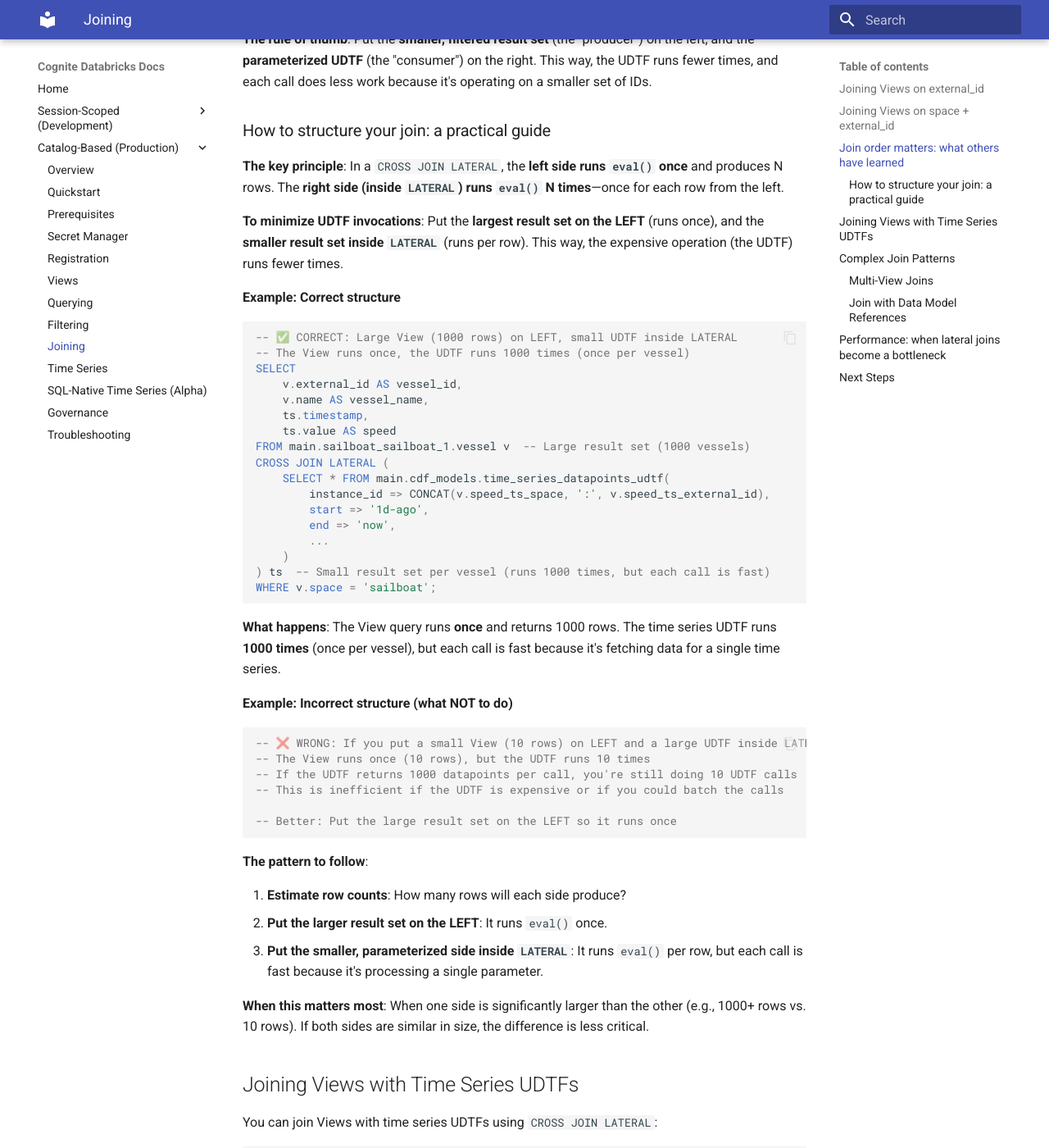
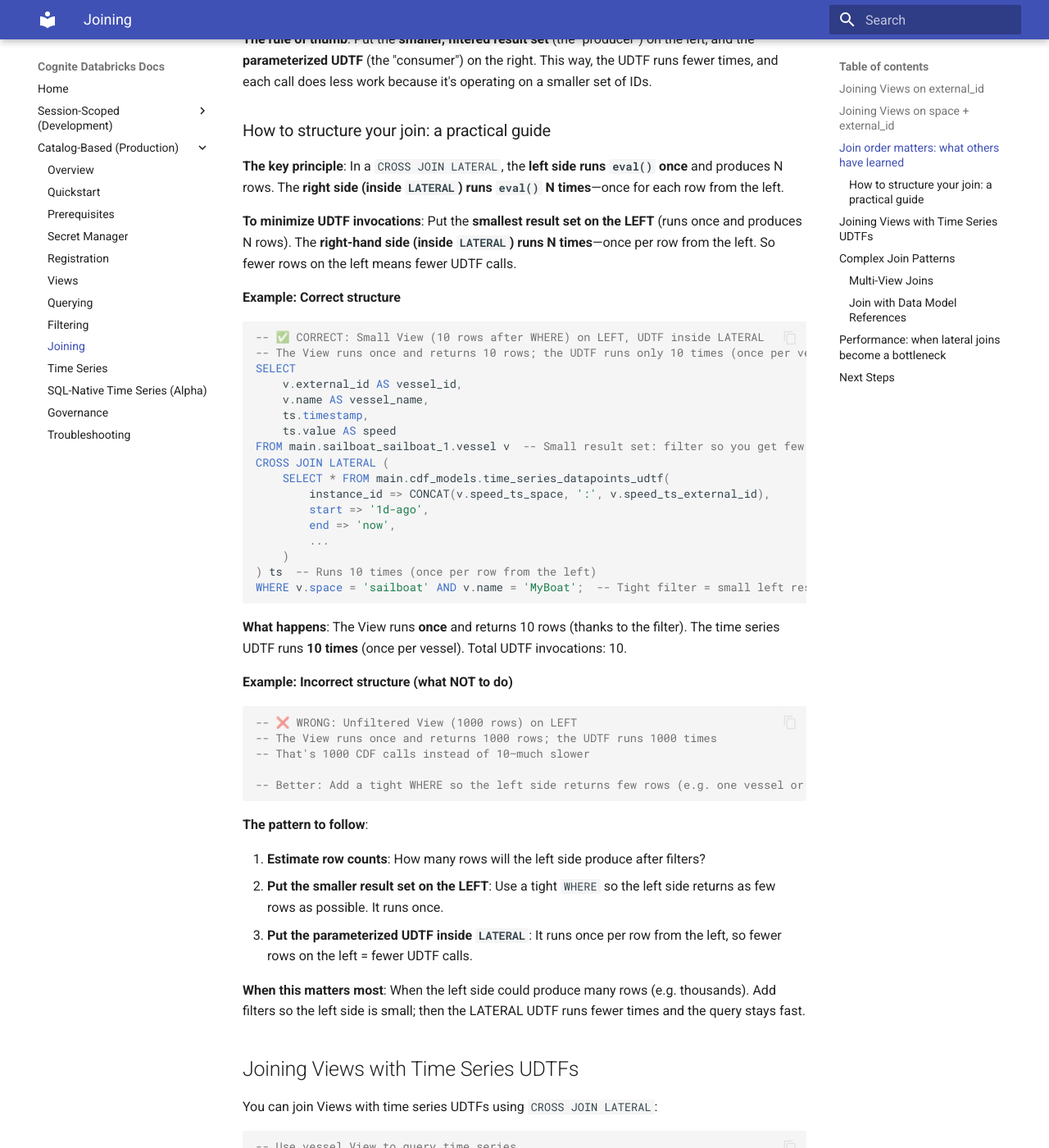
Before and after one commit to cognitedata/cognite-databricks, an MkDocs documentation site: the page built from docs/catalog_based/joining.md, in a window 1280 px wide and 1400 px high, scrolled down 1233 px. Shown: the whole window at 82% size. Built offline with MkDocs 1.6.1 and Material for MkDocs 9.7.7, drawn with Linux system fonts in a browser that asks for light colours.

Commit message:
docs: fix join order - put smaller result set on LEFT to minimize UDTF calls

````diff
--- a/docs/catalog_based/joining.md
+++ b/docs/catalog_based/joining.md
@@ -51,19 +51,19 @@ When you join a View with a time series UDTF using `CROSS JOIN LATERAL`, **the o
 
 **The key principle**: In a `CROSS JOIN LATERAL`, the **left side runs `eval()` once** and produces N rows. The **right side (inside `LATERAL`) runs `eval()` N times**—once for each row from the left.
 
-**To minimize UDTF invocations**: Put the **largest result set on the LEFT** (runs once), and the **smaller result set inside `LATERAL`** (runs per row). This way, the expensive operation (the UDTF) runs fewer times.
+**To minimize UDTF invocations**: Put the **smallest result set on the LEFT** (runs once and produces N rows). The **right-hand side (inside `LATERAL`) runs N times**—once per row from the left. So fewer rows on the left means fewer UDTF calls.
 
 **Example: Correct structure**
 
 ```sql
--- ✅ CORRECT: Large View (1000 rows) on LEFT, small UDTF inside LATERAL
--- The View runs once, the UDTF runs 1000 times (once per vessel)
+-- ✅ CORRECT: Small View (10 rows after WHERE) on LEFT, UDTF inside LATERAL
+-- The View runs once and returns 10 rows; the UDTF runs only 10 times (once per vessel)
 SELECT
     v.external_id AS vessel_id,
     v.name AS vessel_name,
     ts.timestamp,
     ts.value AS speed
-FROM main.sailboat_sailboat_1.vessel v  -- Large result set (1000 vessels)
+FROM main.sailboat_sailboat_1.vessel v  -- Small result set: filter so you get few rows (e.g. 10 vessels)
 CROSS JOIN LATERAL (
     SELECT * FROM main.cdf_models.time_series_datapoints_udtf(
         instance_id => CONCAT(v.speed_ts_space, ':', v.speed_ts_external_id),
@@ -71,30 +71,29 @@ CROSS JOIN LATERAL (
         end => 'now',
         ...
     )
-) ts  -- Small result set per vessel (runs 1000 times, but each call is fast)
-WHERE v.space = 'sailboat';
+) ts  -- Runs 10 times (once per row from the left)
+WHERE v.space = 'sailboat' AND v.name = 'MyBoat';  -- Tight filter = small left result set
 ```
 
-**What happens**: The View query runs **once** and returns 1000 rows. The time series UDTF runs **1000 times** (once per vessel), but each call is fast because it's fetching data for a single time series.
+**What happens**: The View runs **once** and returns 10 rows (thanks to the filter). The time series UDTF runs **10 times** (once per vessel). Total UDTF invocations: 10.
 
 **Example: Incorrect structure (what NOT to do)**
 
 ```sql
--- ❌ WRONG: If you put a small View (10 rows) on LEFT and a large UDTF inside LATERAL
--- The View runs once (10 rows), but the UDTF runs 10 times
--- If the UDTF returns 1000 datapoints per call, you're still doing 10 UDTF calls
--- This is inefficient if the UDTF is expensive or if you could batch the calls
+-- ❌ WRONG: Unfiltered View (1000 rows) on LEFT
+-- The View runs once and returns 1000 rows; the UDTF runs 1000 times
+-- That's 1000 CDF calls instead of 10—much slower
 
--- Better: Put the large result set on the LEFT so it runs once
+-- Better: Add a tight WHERE so the left side returns few rows (e.g. one vessel or a small set)
 ```
 
 **The pattern to follow**:
 
-1. **Estimate row counts**: How many rows will each side produce?
-2. **Put the larger result set on the LEFT**: It runs `eval()` once.
-3. **Put the smaller, parameterized side inside `LATERAL`**: It runs `eval()` per row, but each call is fast because it's processing a single parameter.
+1. **Estimate row counts**: How many rows will the left side produce after filters?
+2. **Put the smaller result set on the LEFT**: Use a tight `WHERE` so the left side returns as few rows as possible. It runs once.
+3. **Put the parameterized UDTF inside `LATERAL`**: It runs once per row from the left, so fewer rows on the left = fewer UDTF calls.
 
-**When this matters most**: When one side is significantly larger than the other (e.g., 1000+ rows vs. 10 rows). If both sides are similar in size, the difference is less critical.
+**When this matters most**: When the left side could produce many rows (e.g. thousands). Add filters so the left side is small; then the LATERAL UDTF runs fewer times and the query stays fast.
 
 ## Joining Views with Time Series UDTFs
 
````
Also changed, not shown: docs/session_scoped/joining.md (+14 -15 lines).
